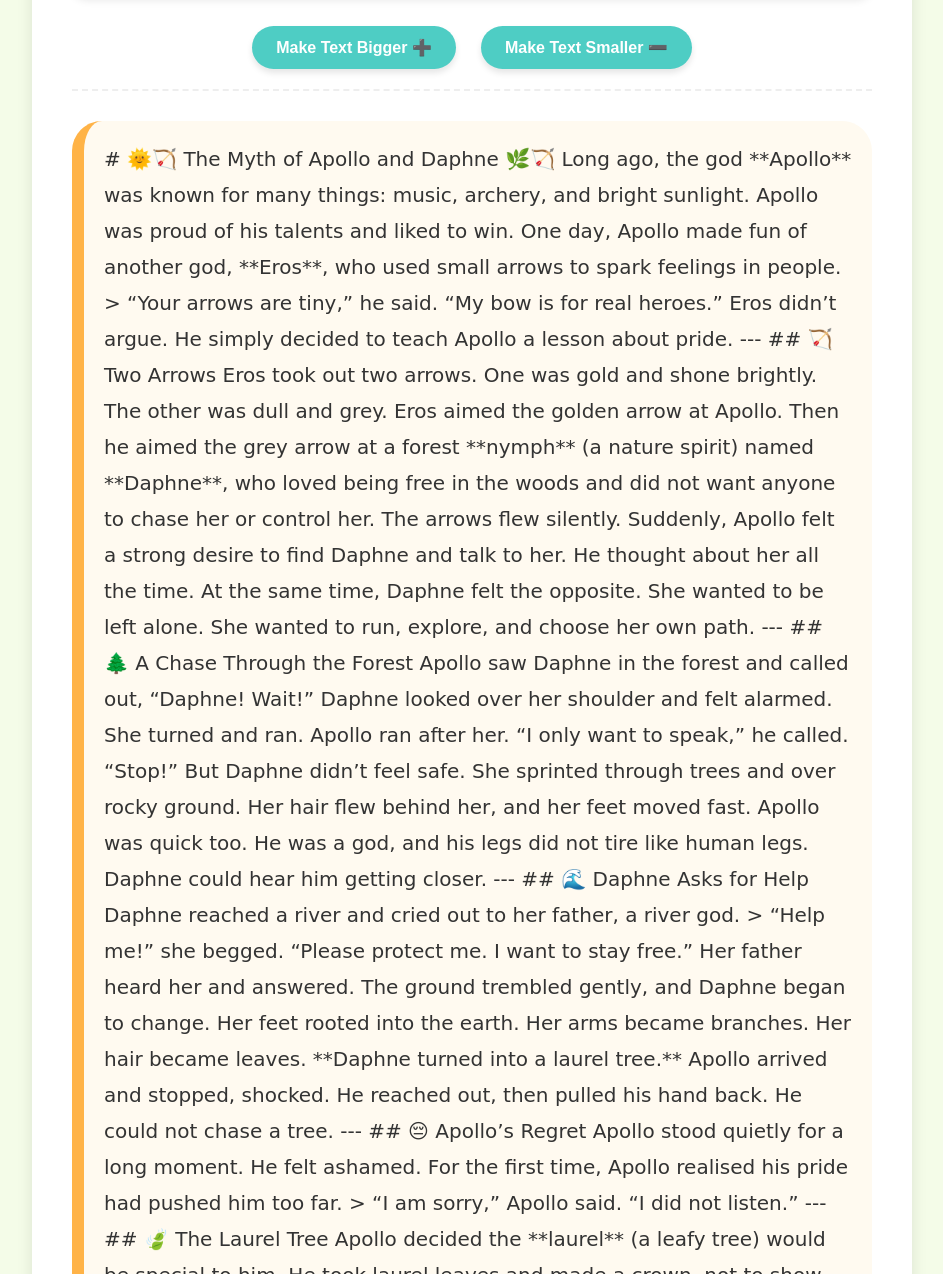
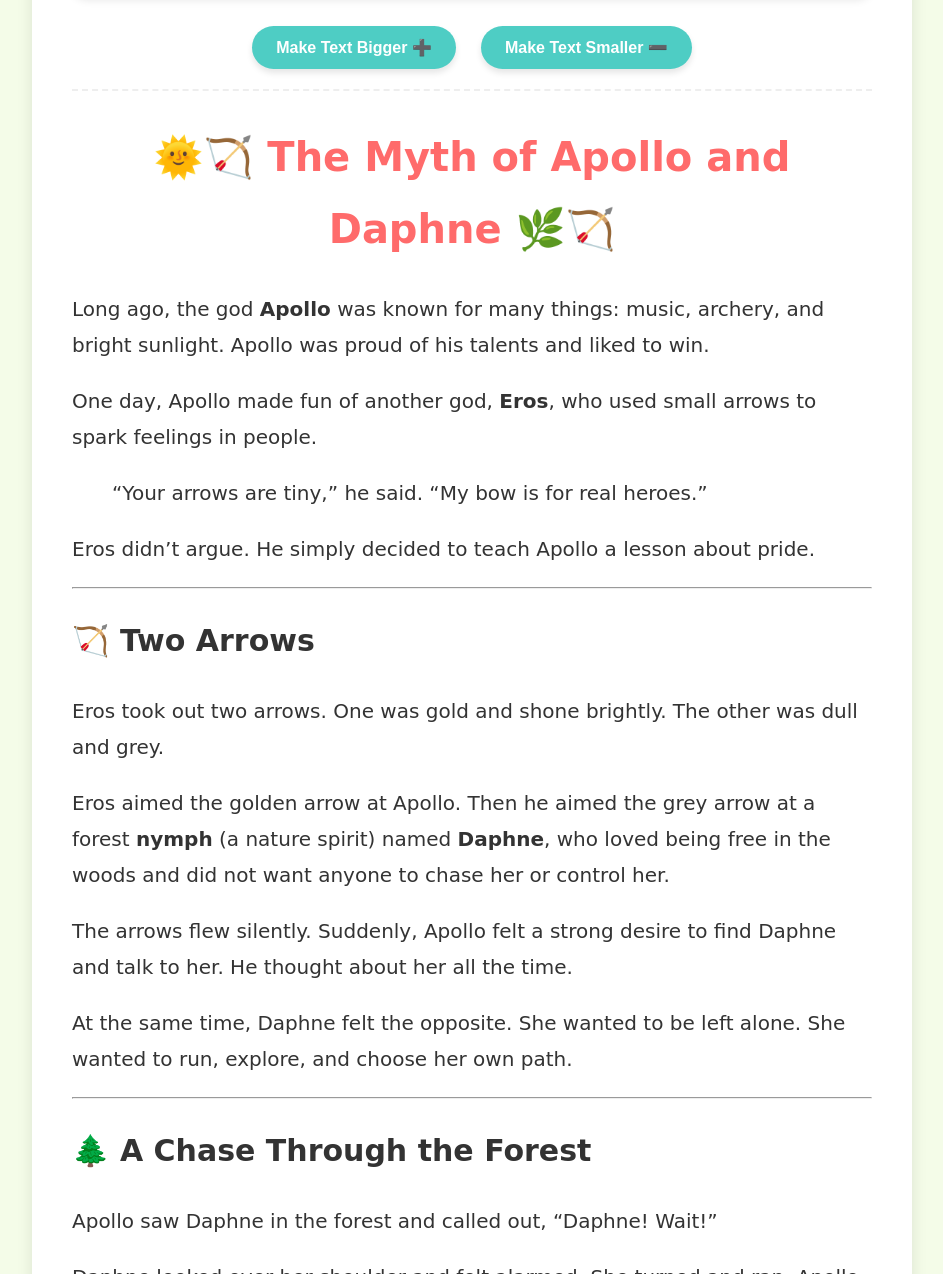
Before and after one commit to justcontrailsNZ/storybook, a Jekyll site: the page built from _posts/2026-3-17-apollo-and-daphne.md, in a window 1280 px wide and 1400 px high, scrolled down 458 px, cut to the strip 126-1400 px from the top of the window. Shown: the whole strip, without its empty margins (168-1111 px from the left). Built offline with Jekyll 4.4.1, drawn with Linux system fonts in a browser that asks for light colours; some of the changed text lies outside the part shown.

Commit message:
Update 2026-3-17-apollo-and-daphne.md

```diff
--- a/_posts/2026-3-17-apollo-and-daphne.md
+++ b/_posts/2026-3-17-apollo-and-daphne.md
@@ -1,9 +1,7 @@
 ---
 layout: post
-title: "Apollo and Daphne"
+title: "The Myth of Apollo and Daphne"
 ---
-
-<div style="background: #fffaf0; padding: 20px; border-radius: 30px; border-left: 12px solid #ffb347;">
 
 # 🌞🏹 The Myth of Apollo and Daphne 🌿🏹
 
@@ -23,9 +21,7 @@ Eros took out two arrows. One was gold and shone brightly. The other was dull an
 
 Eros aimed the golden arrow at Apollo. Then he aimed the grey arrow at a forest **nymph** (a nature spirit) named **Daphne**, who loved being free in the woods and did not want anyone to chase her or control her.
 
-The arrows flew silently.
-
-Suddenly, Apollo felt a strong desire to find Daphne and talk to her. He thought about her all the time.
+The arrows flew silently. Suddenly, Apollo felt a strong desire to find Daphne and talk to her. He thought about her all the time.
 
 At the same time, Daphne felt the opposite. She wanted to be left alone. She wanted to run, explore, and choose her own path.
 
@@ -35,15 +31,13 @@ At the same time, Daphne felt the opposite. She wanted to be left alone. She wan
 
 Apollo saw Daphne in the forest and called out, “Daphne! Wait!”
 
-Daphne looked over her shoulder and felt alarmed. She turned and ran.
+Daphne looked over her shoulder and felt alarmed. She turned and ran. Apollo ran after her.
 
-Apollo ran after her. “I only want to speak,” he called. “Stop!”
+“I only want to speak,” he called. “Stop!”
 
 But Daphne didn’t feel safe. She sprinted through trees and over rocky ground. Her hair flew behind her, and her feet moved fast.
 
-Apollo was quick too. He was a god, and his legs did not tire like human legs.
-
-Daphne could hear him getting closer.
+Apollo was quick too. He was a god, and his legs did not tire like human legs. Daphne could hear him getting closer.
 
 ---
 
@@ -53,15 +47,11 @@ Daphne reached a river and cried out to her father, a river god.
 
 > “Help me!” she begged. “Please protect me. I want to stay free.”
 
-Her father heard her and answered. The ground trembled gently, and Daphne began to change.
-
-Her feet rooted into the earth. Her arms became branches. Her hair became leaves.
+Her father heard her and answered. The ground trembled gently, and Daphne began to change. Her feet rooted into the earth. Her arms became branches. Her hair became leaves.
 
 **Daphne turned into a laurel tree.**
 
-Apollo arrived and stopped, shocked. He reached out, then pulled his hand back.
-
-He could not chase a tree.
+Apollo arrived and stopped, shocked. He reached out, then pulled his hand back. He could not chase a tree.
 
 ---
 
@@ -80,16 +70,14 @@ Apollo decided the **laurel** (a leafy tree) would be special to him. He took la
 Whenever Apollo saw laurel leaves, he would remember Daphne’s choice and the importance of **respect** (treating others properly).
 
 ---
-
-✨  ✨  ✨
+✨ ✨ ✨
+---
 
 ## 💡 What the Myth Teaches
 
 > **Power without respect hurts. Always listen to others.**
 
-This myth is remembered for its message: it is not enough to be powerful or talented. You must also be respectful.
-
-It also reminds readers that everyone deserves to feel safe, and everyone deserves to be heard.
+This myth is remembered for its message: it is not enough to be powerful or talented. You must also be respectful. It also reminds readers that everyone deserves to feel safe, and everyone deserves to be heard.
 
 ---
 
@@ -105,14 +93,13 @@ It also reminds readers that everyone deserves to feel safe, and everyone deserv
 ---
 
 <details>
-<summary>❓ Reading Questions (click to open)</summary>
+  <summary><strong style="cursor: pointer; font-size: 22px; color: #ff6b6b;">❓ Reading Questions (click to open)</strong></summary>
 
-1. Why did Eros want to teach Apollo a lesson?
-2. What did Daphne want?
-3. What happened to Daphne at the end?
-4. How did Apollo feel afterward?
-5. What lesson can you learn from this story?
+  <br>
+  1. Why did Eros want to teach Apollo a lesson? <br>
+  2. What did Daphne want? <br>
+  3. What happened to Daphne at the end? <br>
+  4. How did Apollo feel afterward? <br>
+  5. What lesson can you learn from this story?
 
 </details>
-
-</div>
```
